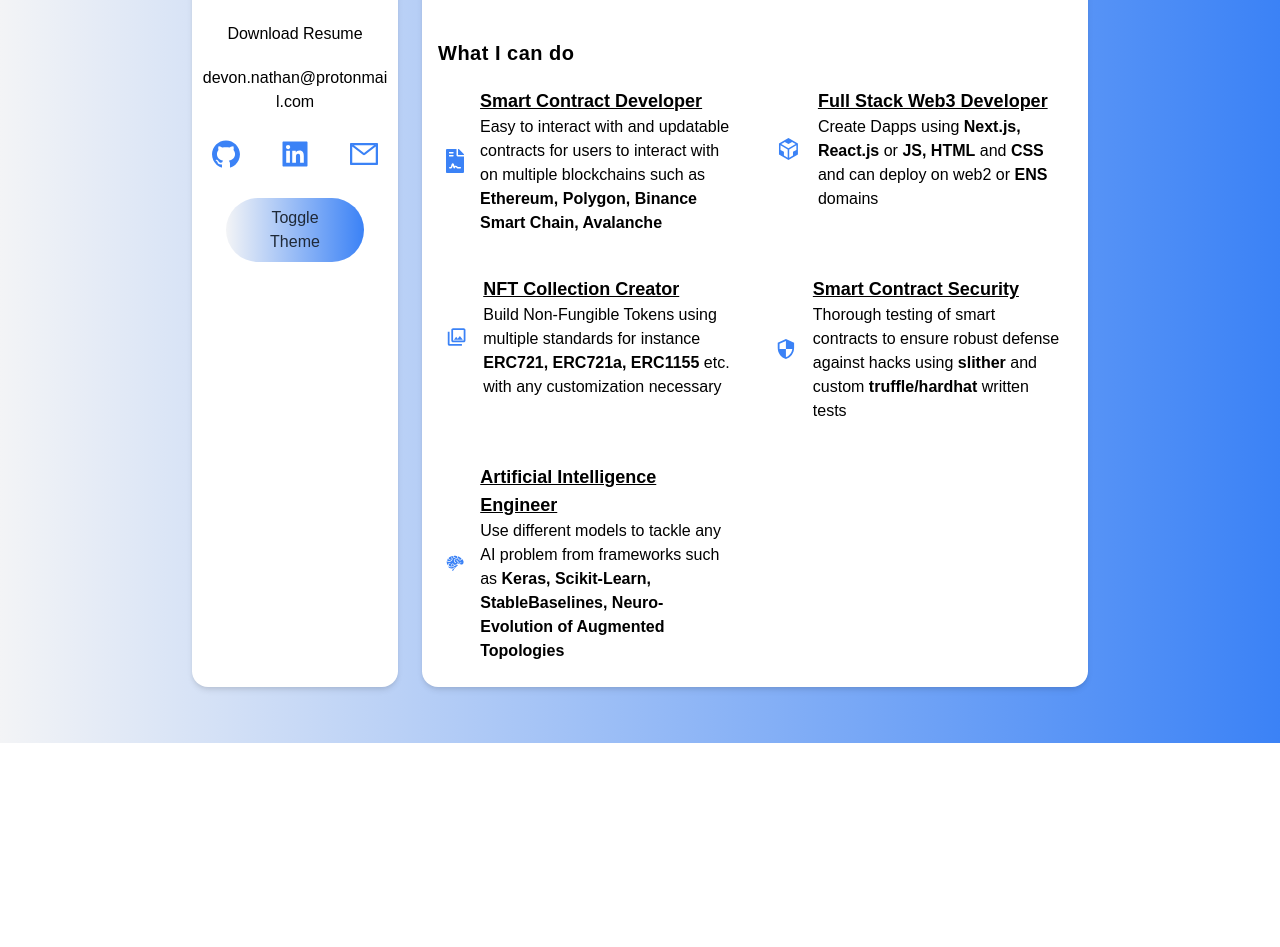
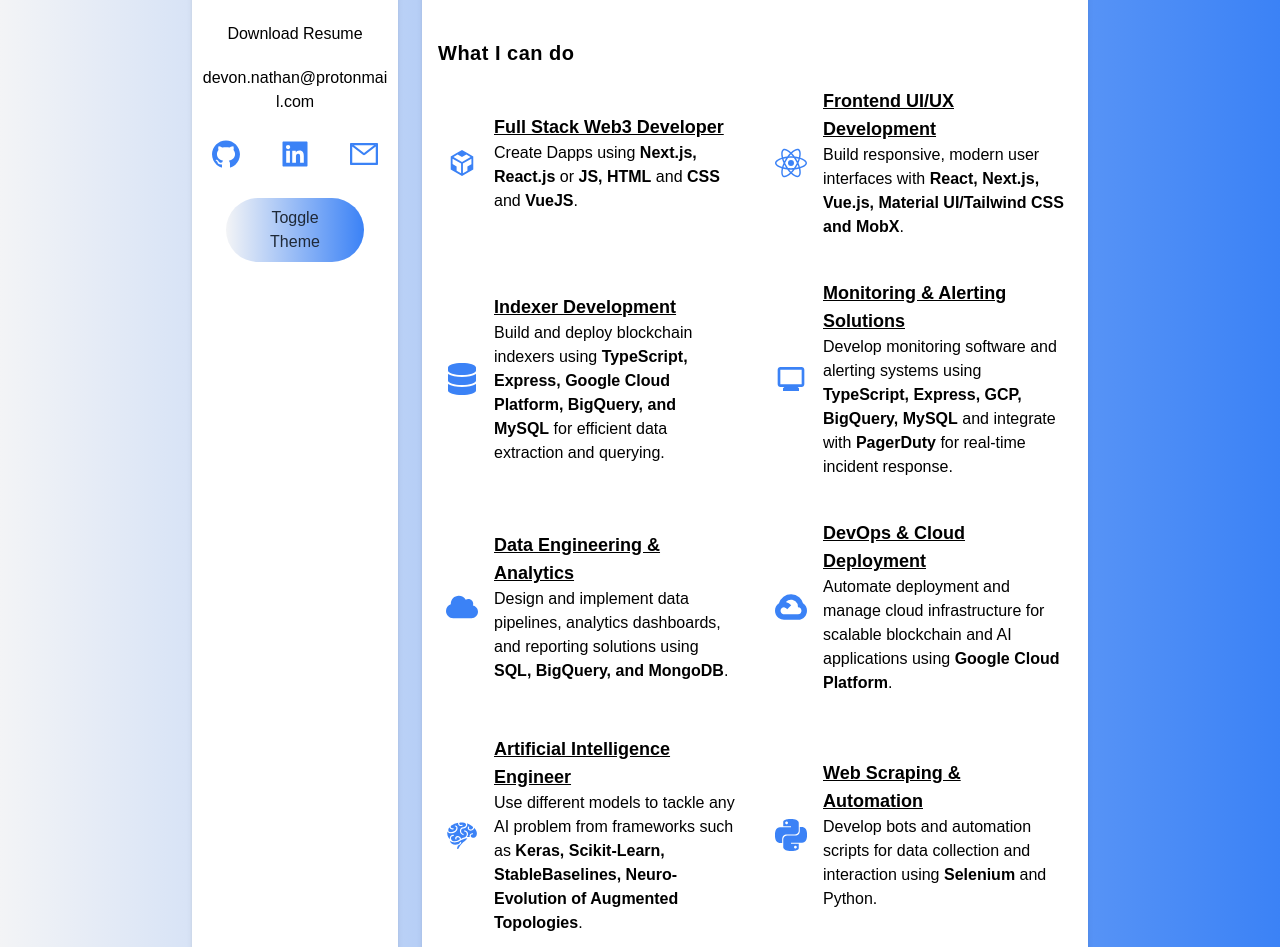
Before and after one commit to devon-n/Portfolio, a Next.js app: page / in a window 1280 px wide. Shown: the part 345-1292 px from the top of the page. Before the commit the page ends 1088 px from the top, so only its background shows below. Built offline with nearby package versions, Linux system fonts and the light colour scheme.

Commit message:
chore: ServiceCard.tsx updated services

```diff
--- a/components/ServiceCard.tsx
+++ b/components/ServiceCard.tsx
@@ -12,14 +12,16 @@ const ServiceCard:FunctionComponent<{ service:IService }> = ({
 	}
 
 	return (
-  		<div className="flex items-center p-2 space-x-4">
-			<Icon className="w-20 h-24 text-primary-light dark:text-primary-dark" />
-			<div>
-				<h6 className="text-lg font-bold underline">{title}</h6>
-				<p dangerouslySetInnerHTML={createMarketup()} />
+          <div className="flex w-full h-full items-center p-2 space-x-4">
+			<div className="w-8 h-8 flex items-center justify-center shrink-0">
+            	<Icon className="w-full h-full text-primary-light dark:text-primary-dark" />
 			</div>
-    	</div>
-	)
+            <div>
+                <h6 className="text-lg font-bold underline">{title}</h6>
+                <p dangerouslySetInnerHTML={createMarketup()} />
+            </div>
+        </div>
+    )
 }
 
 export default ServiceCard
--- a/data.ts
+++ b/data.ts
@@ -1,37 +1,76 @@
 import { AiOutlineCodeSandbox } from 'react-icons/ai'
-import { MdOutlineCollections, MdOutlineSecurity } from 'react-icons/md'
-import { FaFileContract } from 'react-icons/fa'
+import { MdOutlineMonitor, MdOutlineSecurity } from 'react-icons/md'
+import { FaCloud, FaDatabase, FaFileContract } from 'react-icons/fa'
 import { GiBrain } from 'react-icons/gi'
 import { BsCircleFill } from 'react-icons/bs'
-import { SiPython, SiReact, SiNextdotjs, SiTypescript, SiSolidity, SiJavascript, SiVuedotjs, SiExpress, SiFlask, SiPytest, SiJest } from 'react-icons/si'
+import { SiPython, SiReact, SiNextdotjs, SiTypescript, SiSolidity, SiJavascript, SiVuedotjs, SiExpress, SiFlask, SiPytest, SiJest, SiGooglecloud, SiMysql } from 'react-icons/si'
 import { IExperienceItemProps, IProject, IService, ISkill } from "./types";
 
 
 export const services: IService[] = [
+    // Web & Dapp Development
+    {
+        title: "Full Stack Web3 Developer",
+        about: "Create Dapps using <b>Next.js, React.js</b> or <b>JS, HTML</b> and <b>CSS</b> and <b>VueJS</b>.",
+        Icon: AiOutlineCodeSandbox
+    },
+    {
+        title: "Frontend UI/UX Development",
+        about: "Build responsive, modern user interfaces with <b>React, Next.js, Vue.js, Material UI/Tailwind CSS and MobX</b>.",
+        Icon: SiReact
+    },
+
+    // Data & Cloud
+    {
+        title: "Indexer Development",
+        about: "Build and deploy blockchain indexers using <b>TypeScript, Express, Google Cloud Platform, BigQuery, and MySQL</b> for efficient data extraction and querying.",
+        Icon: FaDatabase
+    },
+    {
+        title: "Monitoring & Alerting Solutions",
+        about: "Develop monitoring software and alerting systems using <b>TypeScript, Express, GCP, BigQuery, MySQL</b> and integrate with <b>PagerDuty</b> for real-time incident response.",
+        Icon: MdOutlineMonitor
+    },
+    {
+        title: "Data Engineering & Analytics",
+        about: "Design and implement data pipelines, analytics dashboards, and reporting solutions using <b>SQL, BigQuery, and MongoDB</b>.",
+        Icon: FaCloud
+    },
+    {
+        title: "DevOps & Cloud Deployment",
+        about: "Automate deployment and manage cloud infrastructure for scalable blockchain and AI applications using <b>Google Cloud Platform</b>.",
+        Icon: SiGooglecloud
+    },
+
+    // AI & Automation
+    {
+        title: "Artificial Intelligence Engineer",
+        about: "Use different models to tackle any AI problem from frameworks such as <b>Keras, Scikit-Learn, StableBaselines, Neuro-Evolution of Augmented Topologies</b>.",
+        Icon: GiBrain
+    },
+    {
+        title: "Web Scraping & Automation",
+        about: "Develop bots and automation scripts for data collection and interaction using <b>Selenium</b> and Python.",
+        Icon: SiPython
+    },
+
+    // Blockchain & Smart Contracts
     {
         title: "Smart Contract Developer",
-        about: "Easy to interact with and updatable contracts for users to interact with on multiple blockchains such as <b>Ethereum, Polygon, Binance Smart Chain, Avalanche</b>",
+        about: "Easy to interact with and upgradeable contracts for users to interact with on multiple blockchains such as <b>Ethereum, Polygon, Binance Smart Chain, Avalanche, Etherlink</b>.",
         Icon: FaFileContract
     },
     {
-        title: "Full Stack Web3 Developer",
-        about: "Create Dapps using <b>Next.js, React.js</b> or <b>JS, HTML</b> and <b>CSS</b> and can deploy on web2 or <b>ENS</b> domains",
-        Icon: AiOutlineCodeSandbox
-    },
-    {
-        title: "NFT Collection Creator",
-        about: "Build Non-Fungible Tokens using multiple standards for instance <b>ERC721, ERC721a, ERC1155</b> etc. with any customization necessary",
-        Icon: MdOutlineCollections
-    },
-    {
         title: "Smart Contract Security",
-        about: "Thorough testing of smart contracts to ensure robust defense against hacks using <b>slither</b> and custom <b>truffle/hardhat</b> written tests",
+        about: "Thorough testing of smart contracts to ensure robust defense against hacks using <b>slither</b> and custom <b>truffle/hardhat</b> written tests.",
         Icon: MdOutlineSecurity
     },
+
+    // Testing & QA
     {
-        title: "Artificial Intelligence Engineer",
-        about: "Use different models to tackle any AI problem from frameworks such as <b>Keras, Scikit-Learn, StableBaselines, Neuro-Evolution of Augmented Topologies</b>",
-        Icon: GiBrain
+        title: "Automated Testing & QA",
+        about: "Set up and maintain automated testing frameworks for smart contracts and web apps using <b>Jest, PyTest, and custom scripts</b>.",
+        Icon: SiJest
     }
 ]
 
@@ -151,8 +190,8 @@ export const projects: IProject[] = [
         name: "StratX",
         description: "Forward testing dashboard to monitor and manage multiple strategies across multiple exchanges",
         image_path: "/images/Stratx.png",
-        deployed_url: "//stratx.app/",
-        github_url: "https://github.com/Forward-Tester/ForwardTesterV2",
+        deployed_url: "",
+        github_url: "",
         category: ["Blockchain", "Full Stack"],
         key_techs: ["Python", "Typescript", "VueJS"]
     },
```
